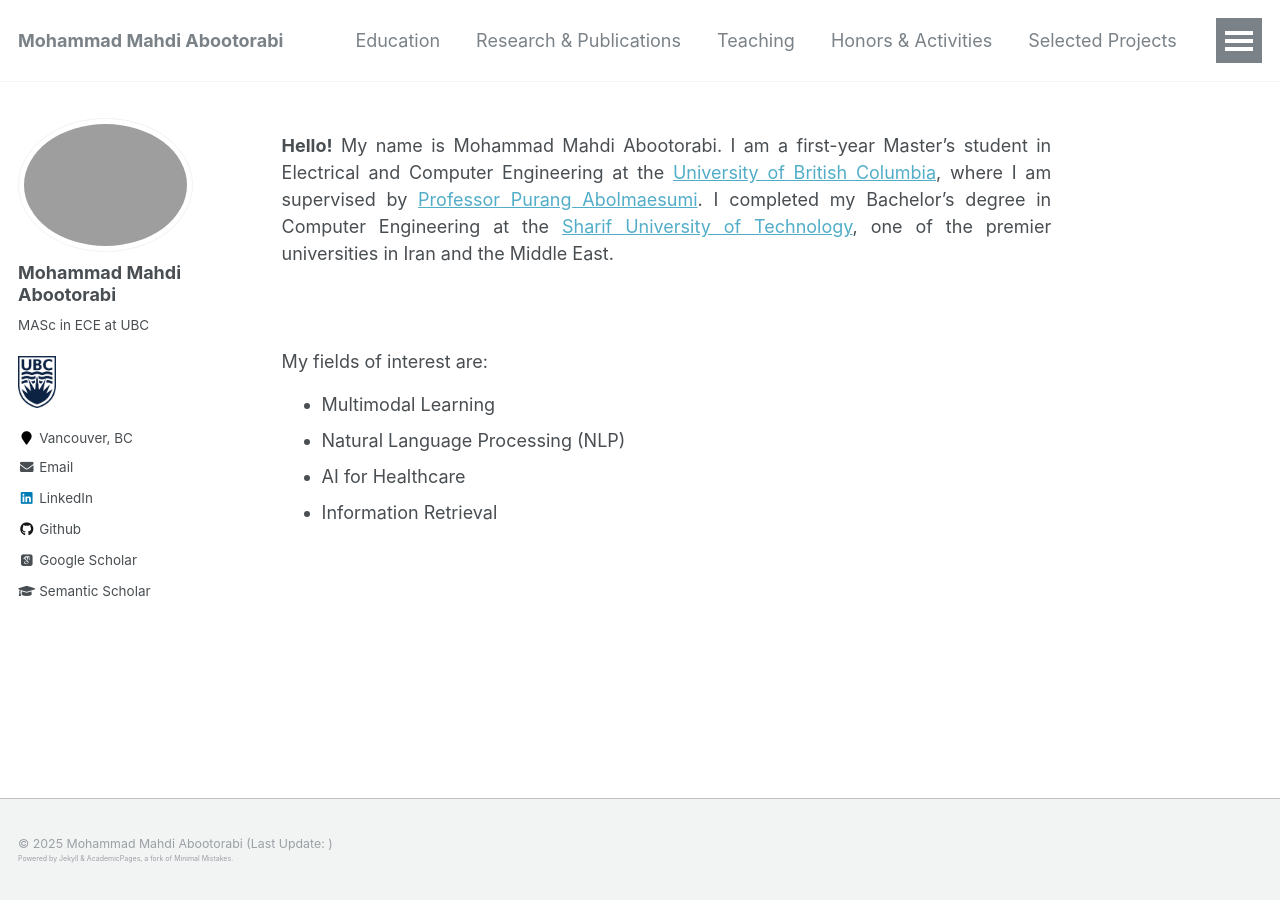
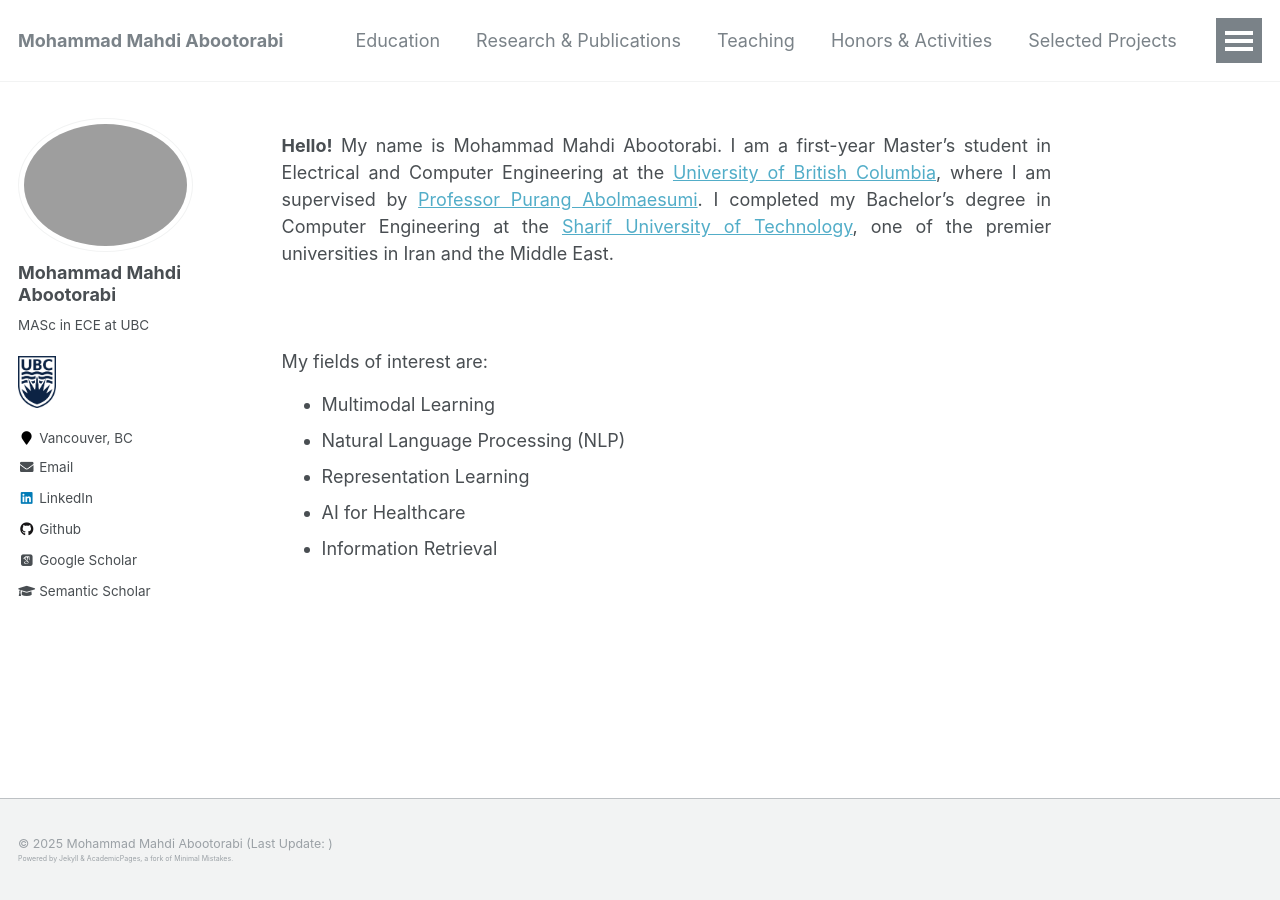
Before and after one commit to aboots/aboots.github.io, a Jekyll site: the page built from _pages/about.md, in a window 1280 px wide. Built offline with Jekyll 4.4.1, drawn with Linux system fonts in a browser that asks for light colours; nearby versions of some CDN libraries; some web fonts are replaced.

Commit message:
Update about.md

```diff
--- a/_pages/about.md
+++ b/_pages/about.md
@@ -29,6 +29,7 @@ My fields of interest are:
 <ul style="margin-top: -1%;" markdown='1'>
 <li> Multimodal Learning</li>
 <li> Natural Language Processing (NLP)</li>
+<li> Representation Learning </li>
 <li> AI for Healthcare </li>
 <li>Information Retrieval </li>
 </ul>
```
